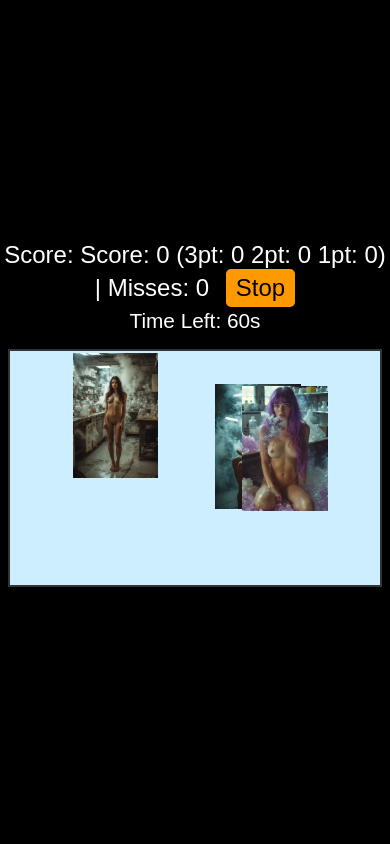
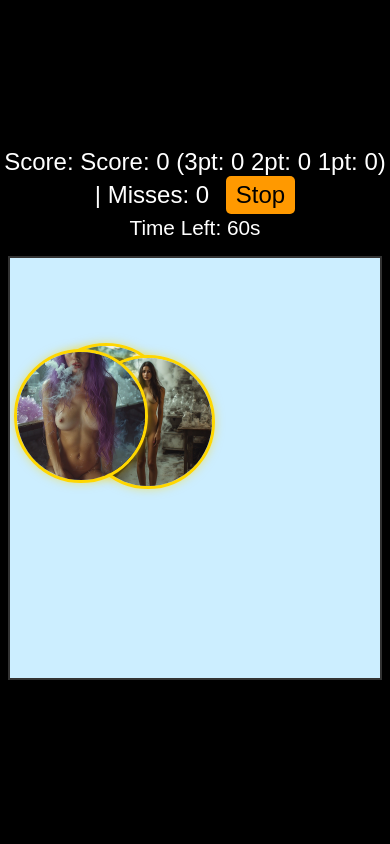
Before and after one commit to smoothbrainsinc/pluto_says_f, a PHP site: page / in a window 390 px wide. Run offline with PHP 8.4, Linux system fonts and the light colour scheme.

Commit message:
round targets fixed mobile

```diff
--- a/index.html
+++ b/index.html
@@ -3,7 +3,7 @@
 <head>
   <meta charset="UTF-8" />
   <meta name="viewport" content="width=device-width, initial-scale=1, user-scalable=no" />
-  <title>Pluto Says F - Duck Hunt Game</title>
+  <title>Pluto Says F - You All</title>
   <link rel="stylesheet" href="styles.css" />
 </head>
 <body>
--- a/scripts.js
+++ b/scripts.js
@@ -1,5 +1,5 @@
 document.addEventListener('DOMContentLoaded', () => {
-  // Mobile style fixes (same as your existing code)
+  // Mobile style fixes
   if (/Mobi|Android/i.test(navigator.userAgent)) {
     const crossesElement = document.querySelector('.crosses');
     if (crossesElement) crossesElement.style.backgroundColor = 'white';
@@ -28,7 +28,7 @@ document.addEventListener('DOMContentLoaded', () => {
     const scoreDisplay = document.getElementById('score');
     const toggleBtn = document.getElementById('toggleGameBtn');
 
-    const targetSize = { width: 128, height: 192 };
+    const targetSize = { width: 128, height: 128 }; // Square for round display
     const maxTargets = 3;
 
     let targets = [];
@@ -45,11 +45,13 @@ document.addEventListener('DOMContentLoaded', () => {
     const minSpeed = 1.5;
 
     function randomPosition() {
+      // Get actual available space, accounting for any offset
       const maxX = gameArea.clientWidth - targetSize.width;
       const maxY = gameArea.clientHeight - targetSize.height;
+
       return {
-        x: Math.floor(Math.random() * maxX),
-        y: Math.floor(Math.random() * maxY)
+        x: Math.max(0, Math.floor(Math.random() * maxX)),
+        y: Math.max(0, Math.floor(Math.random() * maxY))
       };
     }
 
@@ -57,6 +59,10 @@ document.addEventListener('DOMContentLoaded', () => {
       const target = document.createElement('img');
       target.className = 'target';
       target.src = images[Math.floor(Math.random() * images.length)];
+
+      // Set size explicitly
+      target.style.width = targetSize.width + 'px';
+      target.style.height = targetSize.height + 'px';
 
       const pos = randomPosition();
       target.style.left = pos.x + 'px';
@@ -103,15 +109,30 @@ document.addEventListener('DOMContentLoaded', () => {
         target.posX += target.velX;
         target.posY += target.velY;
 
-        // Bounce and confinement
-        if (target.posX <= 0 || target.posX >= gameArea.clientWidth - targetSize.width) {
-          target.velX *= -1;
-          target.posX = Math.max(0, Math.min(target.posX, gameArea.clientWidth - targetSize.width));
+        // Get current dimensions (important for responsive mobile)
+        const areaWidth = gameArea.clientWidth;
+        const areaHeight = gameArea.clientHeight;
+
+        // Bounce and confinement with proper boundaries
+        if (target.posX <= 0) {
+          target.velX = Math.abs(target.velX);
+          target.posX = 0;
+        } else if (target.posX >= areaWidth - targetSize.width) {
+          target.velX = -Math.abs(target.velX);
+          target.posX = areaWidth - targetSize.width;
         }
-        if (target.posY <= 0 || target.posY >= gameArea.clientHeight - targetSize.height) {
-          target.velY *= -1;
-          target.posY = Math.max(0, Math.min(target.posY, gameArea.clientHeight - targetSize.height));
+
+        if (target.posY <= 0) {
+          target.velY = Math.abs(target.velY);
+          target.posY = 0;
+        } else if (target.posY >= areaHeight - targetSize.height) {
+          target.velY = -Math.abs(target.velY);
+          target.posY = areaHeight - targetSize.height;
         }
+
+        // Clamp position to ensure targets stay within bounds
+        target.posX = Math.max(0, Math.min(target.posX, areaWidth - targetSize.width));
+        target.posY = Math.max(0, Math.min(target.posY, areaHeight - targetSize.height));
 
         maintainSpeed(target);
 
@@ -135,6 +156,9 @@ document.addEventListener('DOMContentLoaded', () => {
 
     function handleShoot(event) {
       if (!running) return;
+
+      // Prevent default touch behavior
+      event.preventDefault();
 
       const rect = gameArea.getBoundingClientRect();
       const x = (event.touches ? event.touches[0].clientX : event.clientX) - rect.left;
@@ -222,12 +246,27 @@ document.addEventListener('DOMContentLoaded', () => {
       else startGame();
     });
 
+    // Handle window resize (especially important for mobile orientation changes)
+    let resizeTimeout;
+    window.addEventListener('resize', () => {
+      clearTimeout(resizeTimeout);
+      resizeTimeout = setTimeout(() => {
+        // Reposition targets that may be out of bounds after resize
+        targets.forEach(target => {
+          target.posX = Math.min(target.posX, gameArea.clientWidth - targetSize.width);
+          target.posY = Math.min(target.posY, gameArea.clientHeight - targetSize.height);
+          target.style.left = `${target.posX}px`;
+          target.style.top = `${target.posY}px`;
+        });
+      }, 250);
+    });
+
     function init() {
       spawnInitialTargets();
       updateTargets();
       updateScoreDisplay();
       gameArea.addEventListener('click', handleShoot);
-      gameArea.addEventListener('touchstart', handleShoot);
+      gameArea.addEventListener('touchstart', handleShoot, { passive: false });
     }
 
     return { init };
--- a/styles.css
+++ b/styles.css
@@ -7,19 +7,17 @@ body, html {
   justify-content: center;
   align-items: center;
   height: 100vh;
+  overflow: hidden;
 }
-
 .container {
   width: 98vw;
   max-width: 700px;
   text-align: center;
   user-select: none;
 }
-
 h1 {
   margin-bottom: 0.2em;
 }
-
 #gameArea {
   position: relative;
   width: 95vw;
@@ -30,30 +28,36 @@ h1 {
   background: #cceeff;
   border: 2px solid #333;
   cursor: crosshair;
-  touch-action: manipulation;
+  touch-action: none;
   outline: none;
+  overflow: hidden;
 }
-
 .target {
   position: absolute;
   width: 15vw;
-  height: 22vw;
+  height: 15vw;
   max-width: 128px;
-  max-height: 192px;
+  max-height: 128px;
   user-select: none;
-  transition: top 0.1s, left 0.1s;
+  /* Make targets round with border */
+  border-radius: 50%;
+  border: 4px solid #FFD700;
+  object-fit: cover;
+  box-shadow: 0 0 10px rgba(255, 215, 0, 0.5);
+  transition: transform 0.1s;
 }
-
+.target:hover {
+  transform: scale(1.05);
+  box-shadow: 0 0 15px rgba(255, 215, 0, 0.8);
+}
 #scoreBox {
   font-size: 1.5em;
   margin-bottom: 0.1em;
 }
-
 #timerBox {
   font-size: 1.3em;
   margin-bottom: 0.5em;
 }
-
 button {
   font-size: 1em;
   cursor: pointer;
@@ -64,83 +68,79 @@ button {
   padding: 5px 12px;
   transition: background-color 0.3s ease;
 }
-
 button:hover, button:focus {
   background: #fa0;
 }
+@media (max-width: 600px) {
+  body, html {
+    height: 100vh;
+    height: 100dvh; /* Dynamic viewport height for mobile browsers */
+  }
 
-@media (max-width: 600px) {
   #gameArea {
-    height: 60vw;
+    height: 70vh;
+    height: 70dvh;
+    width: 95vw;
   }
+
   .target {
-    width: 22vw;
-    height: 32vw;
+    width: 20vw;
+    height: 20vw;
     max-width: none;
     max-height: none;
+    border-width: 3px;
   }
 }
-
 /* Hit and Miss Visual Effects */
 @keyframes pop {
   0% { transform: scale(1); opacity: 1; }
   100% { transform: scale(2); opacity: 0; }
 }
-
 .hit-effect, .miss-effect {
   position: absolute;
   border-radius: 50%;
   pointer-events: none;
   z-index: 1000;
 }
-
 .hit-effect {
   width: 80px; height: 80px;
   background: rgba(50, 255, 50, 0.5);
   border: 3px solid #0f0;
   animation: pop 0.4s forwards;
 }
-
 .miss-effect {
   width: 60px; height: 60px;
   background: rgba(255, 0, 40, 0.3);
   border: 3px solid #f00;
   animation: pop 0.4s forwards;
 }
-
 /* Leaderboard Styles */
 .hidden {
   display: none;
 }
-
 #leaderboardContainer {
   margin-top: 1em;
 }
-
 table {
   width: 100%;
   border-collapse: collapse;
   color: black;
   background: white;
 }
-
 th, td {
   border: 1px solid #333;
   padding: 6px 8px;
   font-size: 0.9em;
 }
-
 thead th {
   background-color: #f90;
   color: black;
 }
-
 #restartBtn {
   margin-top: 1em;
   background: #06c;
   color: white;
 }
-
 #restartBtn:hover, #restartBtn:focus {
   background: #09f;
 }
```
